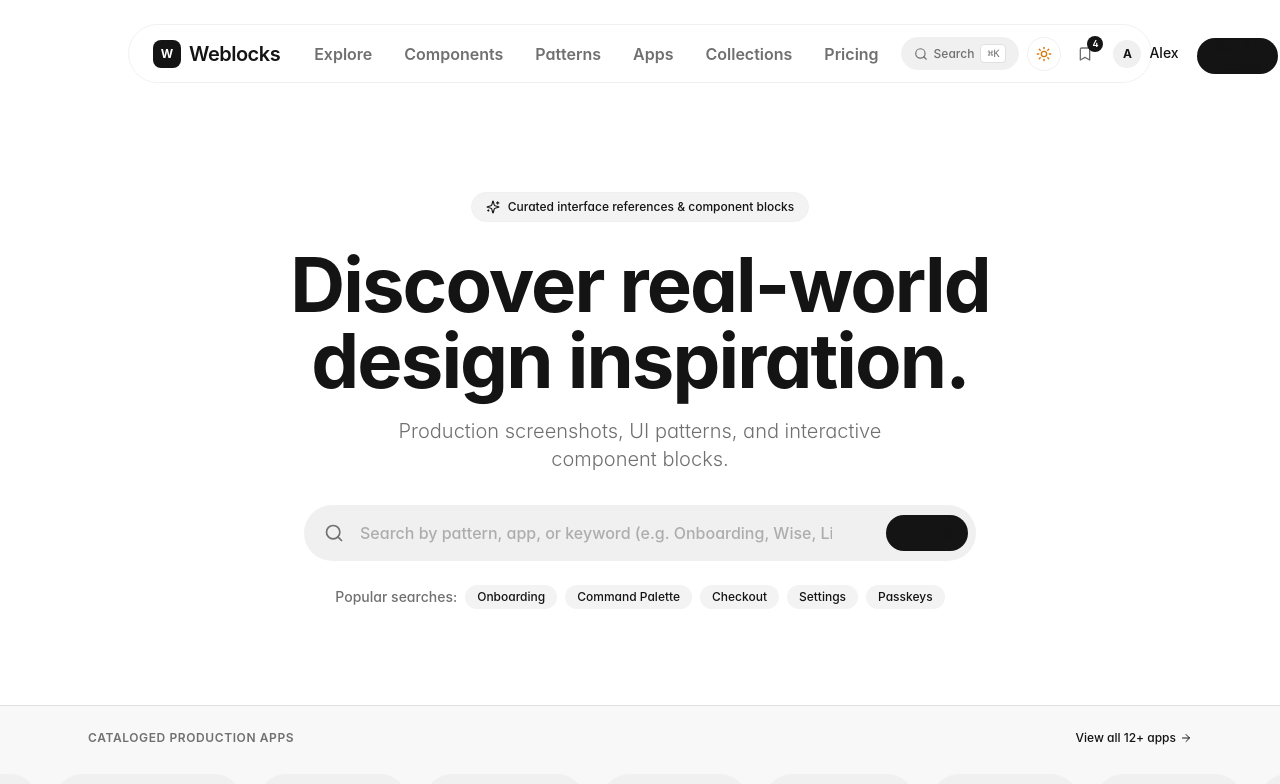
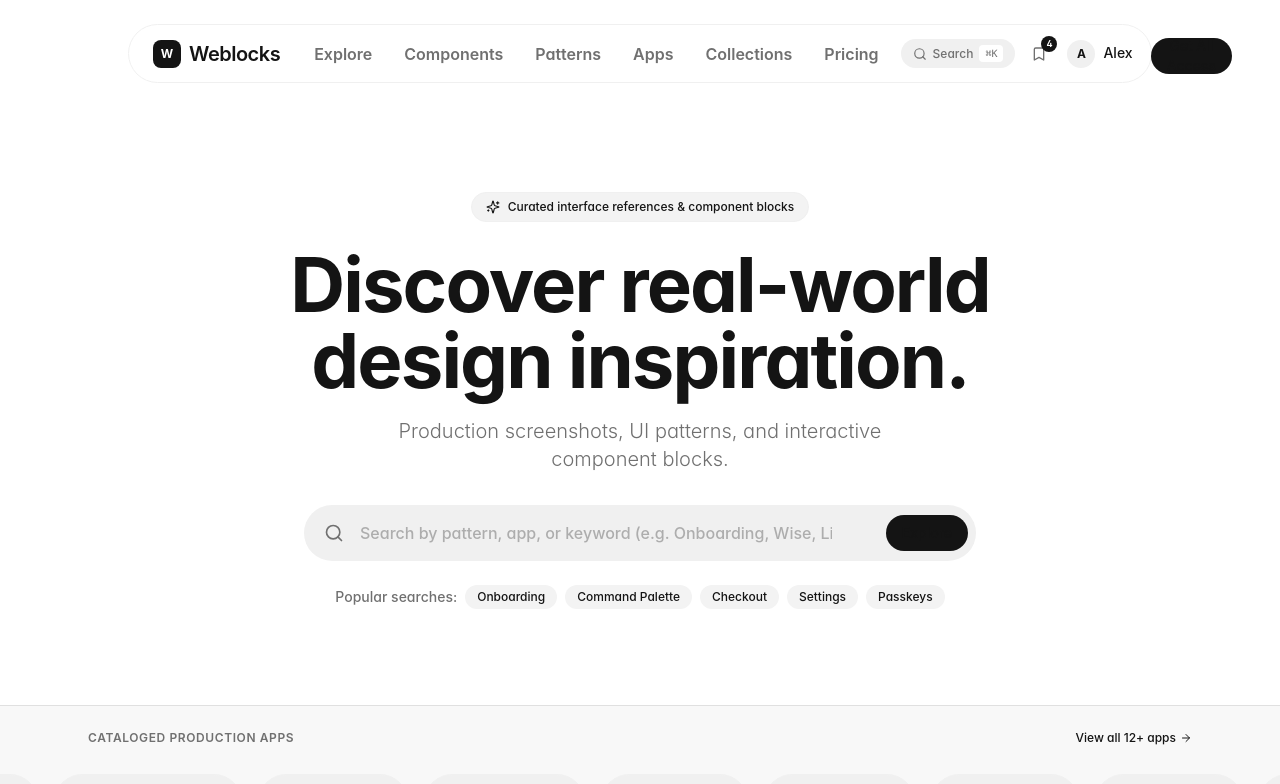
Before and after one commit to LiveKryptiah/WeBlocks, a Next.js app: page / in a window 1280 px wide. Shown: the top 784 px of the page. Built offline with nearby package versions, Linux system fonts and the light colour scheme.

Commit message:
Remove theme switcher and stroke borders from top navigation header

```diff
--- a/src/components/navigation/nav-pill.tsx
+++ b/src/components/navigation/nav-pill.tsx
@@ -13,9 +13,6 @@ import {
   Compass,
   Grid,
   FolderHeart,
-  Sun,
-  Moon,
-  Contrast,
   Code2,
 } from "lucide-react";
 import { useLibrary } from "@/context/library-context";
@@ -28,7 +25,7 @@ interface NavPillProps {
 
 export const NavPill: React.FC<NavPillProps> = ({ onOpenCommandPalette }) => {
   const pathname = usePathname();
-  const { user, savedIds, canvasTheme, setCanvasTheme } = useLibrary();
+  const { user, savedIds } = useLibrary();
   const [isScrolled, setIsScrolled] = useState(false);
   const [mobileMenuOpen, setMobileMenuOpen] = useState(false);
 
@@ -109,31 +106,15 @@ export const NavPill: React.FC<NavPillProps> = ({ onOpenCommandPalette }) => {
             <button
               type="button"
               onClick={onOpenCommandPalette}
-              className="hidden sm:inline-flex items-center gap-1.5 px-3 py-1.5 rounded-full bg-field hover:bg-canvas-soft text-muted hover:text-ink text-caption font-semibold transition-colors border border-hairline-soft"
+              className="hidden sm:inline-flex items-center gap-1.5 px-3 py-1.5 rounded-full bg-field hover:bg-canvas-soft text-muted hover:text-ink text-caption font-semibold transition-colors"
               title="Quick Search (⌘K / Ctrl+K)"
               aria-label="Open command palette"
             >
               <Search className="w-3.5 h-3.5 text-muted" />
               <span>Search</span>
-              <kbd className="font-mono text-[10px] bg-white px-1.5 py-0.5 rounded border border-hairline text-muted">
+              <kbd className="font-mono text-[10px] bg-white px-1.5 py-0.5 rounded text-muted">
                 ⌘K
               </kbd>
-            </button>
-
-            {/* Canvas Theme Switcher */}
-            <button
-              type="button"
-              onClick={() => {
-                const nextTheme = canvasTheme === "light" ? "neutral" : canvasTheme === "neutral" ? "dark" : "light";
-                setCanvasTheme(nextTheme);
-              }}
-              className="p-2 rounded-full text-muted hover:text-ink hover:bg-canvas-soft transition-colors border border-hairline-soft"
-              title={`Canvas Lighting: ${canvasTheme.toUpperCase()} (Click to toggle)`}
-              aria-label="Toggle canvas lighting theme"
-            >
-              {canvasTheme === "light" && <Sun className="w-4 h-4 text-amber-600" />}
-              {canvasTheme === "neutral" && <Contrast className="w-4 h-4 text-ink" />}
-              {canvasTheme === "dark" && <Moon className="w-4 h-4 text-indigo-400" />}
             </button>
 
             {/* Saved shortcut */}
```
